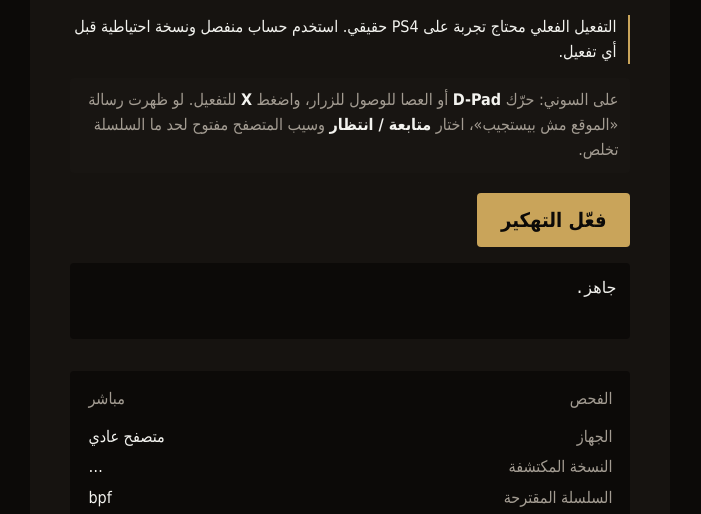
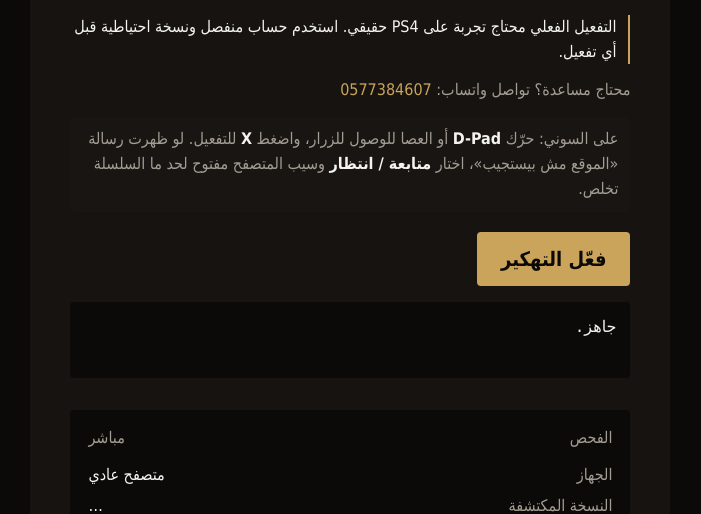
Before and after one commit to FaslaAnime/FaslaAnime.github.io, a plain HTML site: page dev/index.html in a window 1280 px wide. Shown: the part 250-764 px from the top of the page, without its empty margins (456-1157 px from the left). Drawn offline with Linux system fonts and the light colour scheme.

Commit message:
Show WhatsApp contact on all jailbreak chain pages

```diff
--- a/dev/ag/ag.css
+++ b/dev/ag/ag.css
@@ -35,6 +35,8 @@ h1, p { margin: 0; }
 h1 { font-size: 40px; font-weight: 600; letter-spacing: -0.02em; line-height: 1.2; }
 .lead { margin-top: 12px; font-size: 18px; max-width: 60ch; }
 .warn { margin-top: 12px; color: var(--muted); font-size: 16px; border-inline-start: 2px solid var(--accent); padding-inline-start: 12px; max-width: 60ch; }
+.jb-contact { margin-top: 14px; font-size: 14px; color: var(--muted); }
+.jb-contact a { color: var(--accent); text-decoration: none; }
 .readout { display: flex; flex-wrap: wrap; gap: 24px; margin-top: 24px; font-size: 16px; }
 .readout div { display: flex; gap: 8px; }
 .readout span { color: var(--muted); }
--- a/dev/dev.css
+++ b/dev/dev.css
@@ -114,6 +114,8 @@ select {
   border-radius: var(--radius);
   padding: 10px 12px;
 }
+.jb-contact { margin-top: 14px; font-size: var(--small); color: var(--muted); }
+.jb-contact a { color: var(--accent); text-decoration: none; }
 .hint b { color: var(--ink); font-weight: 600; }
 .steps-list { margin: 12px 0 0; padding-inline-start: 22px; font-size: var(--small); color: var(--muted); }
 .steps-list li { padding-block: 3px; }
--- a/dev/index.html
+++ b/dev/index.html
@@ -25,6 +25,7 @@
   <h1>الهوست الأساسي لمصري</h1>
   <p class="lead">واجهة أصلية مكتوبة هنا، بتشغّل كل السلاسل المخزّنة جوه الموقع. مفيش هوست خارجي ولا رابط لشخص تاني.</p>
   <p class="warn">التفعيل الفعلي محتاج تجربة على PS4 حقيقي. استخدم حساب منفصل ونسخة احتياطية قبل أي تفعيل.</p>
+  <p class="jb-contact">محتاج مساعدة؟ تواصل واتساب: <a class="latin" dir="ltr" href="https://wa.me/966577384607">0577384607</a></p>
   <p class="hint">على السوني: حرّك <b>D-Pad</b> أو العصا للوصول للزرار، واضغط <b>X</b> للتفعيل. لو ظهرت رسالة «الموقع مش بيستجيب»، اختار <b>متابعة / انتظار</b> وسيب المتصفح مفتوح لحد ما السلسلة تخلص.</p>
   <div class="actions">
     <button class="btn" id="startBtn" type="button">فعّل التهكير</button>
```
Also changed, not shown: dev/ag/index.html (+1 -0 lines), dev/ag/run.html (+1 -0 lines), dev/bpf/index.html (+1 -0 lines), dev/bpf/run.html (+1 -0 lines), dev/jb/badhoist/index.html (+1 -0 lines), dev/jb/cssfontface/index.html (+1 -0 lines), dev/jb/psfree/index.html (+1 -0 lines), dev/jb/relapse/index.html (+1 -0 lines), dev/jb/slopkit/index.html (+1 -0 lines), 1 other file.
